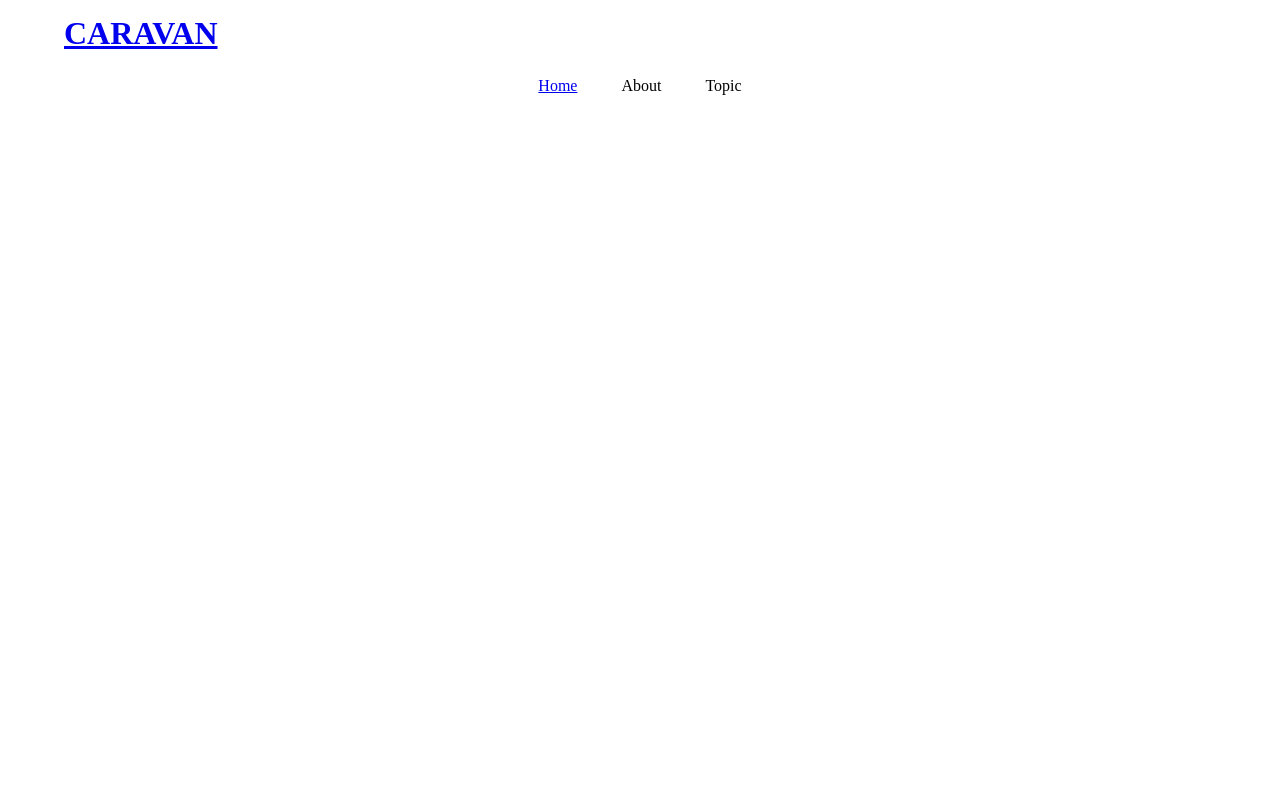
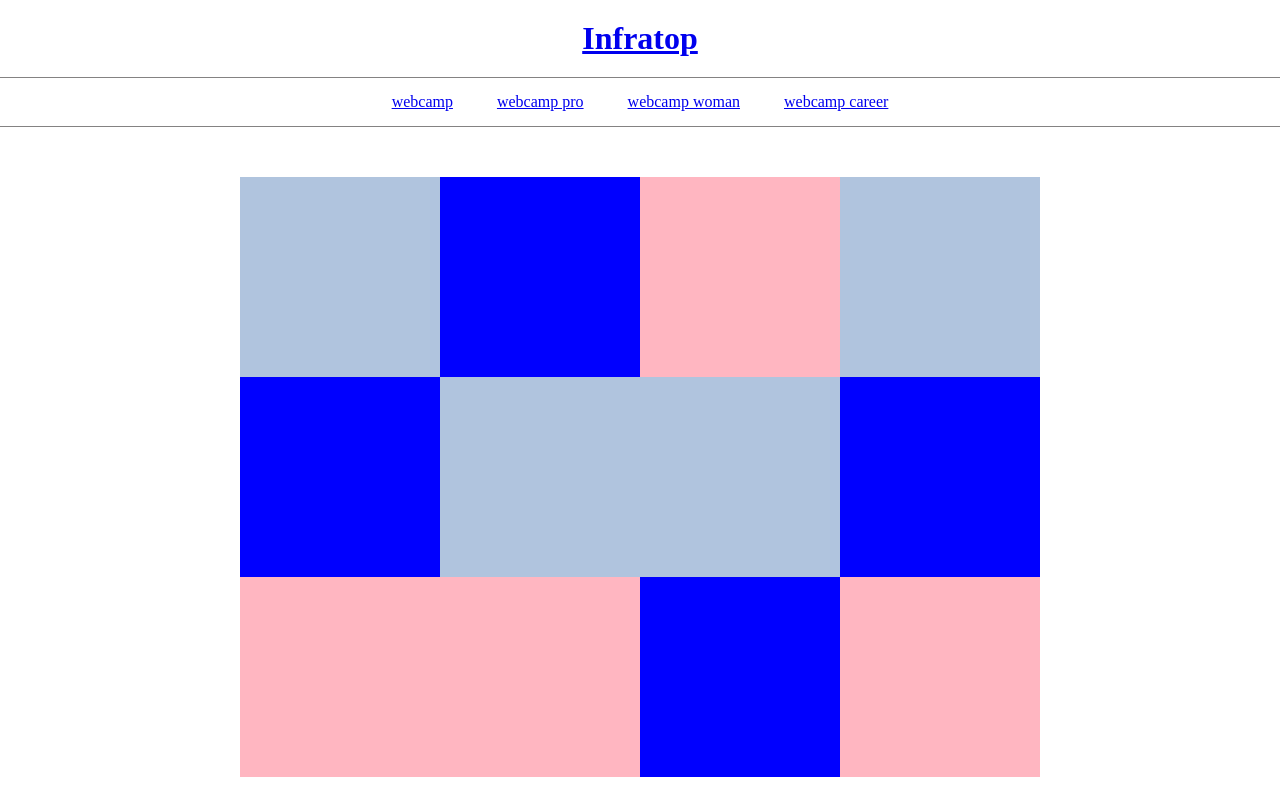
Before and after one commit to JINJIN1103/HTMLENSYU5, a plain HTML site: page index.html in a window 1280 px wide. Shown: the top 800 px of the page. Drawn offline with Linux system fonts and the light colour scheme.

Commit message:
ensyu5 finish

```diff
--- a/index.html
+++ b/index.html
@@ -3,8 +3,9 @@
   <head>
     <meta charset="UTF-8" />
     <!-- CSSファイルの読み込み -->
+    <!-- title -->
     <link rel="stylesheet" href="style.css" />
-    <title>CARAVAN</title>
+    <title >Ensyu5</title>
   </head>
 
   <body>
@@ -12,7 +13,7 @@
     <header>
       <h1 class="heading">
        <a href="index.html">
-        CARAVAN
+        Infratop
        </a>
       </h1>
 
@@ -22,27 +23,52 @@
     <nav>
       <ul class="nav-list">
         <li class="nav-list-item">
-         <a href="index.html">Home</a>
+         <a href="index.html">webcamp</a>
         </li>
-      <li class="nav-list-item">About</li>
-      <li class="nav-list-item">Topic</li>
+      <li class="nav-list-item">
+         <a href="index.html">webcamp pro</a>
+      </li>
+      <li class="nav-list-item">
+        <a href="index.html">webcamp woman</a>
+      </li>
+      <li class="nav-list-item">
+        <a href="index.html">webcamp career</a>
+      </li>
 
       </ul>
 
     </nav>
 
+    <!-- main 5章 -->
+    <div class="main">
+      <div class="box1"></div>
+      <div class="box2"></div>
+      <div class="box3"></div>
+      <div class="box4"></div>
+      <div class="box5"></div>
+      <div class="box6"></div>
+      <div class="box7"></div>
+      <div class="box8"></div>
+      <div class="box9"></div>
+      <div class="box10"></div>
+      <div class="box11"></div>
+      <div class="box12"></div>
+    </div>
 
     <!-- main-visual用のdiv -->
-    <div class="main-visual">
+    <!--
+      <div class="main-visual">
       <div class="main-visual-content"></div>
     </div>
+     -->
 
-    <!-- main用のdiv -->
-    <div class="main">
+    <!-- main用のdiv ---->
+    <!--
+       <div class="main">
       <div class="blog"></div>
       <div class="sidebar"></div>
     </div>
-
+     -->
     <!-- footer -->
     <footer>
       <p class="footer-text">© All rights reserved by Infratop.Inc.</p>
--- a/style.css
+++ b/style.css
@@ -9,16 +9,22 @@ header {
   width: 90%; /* 横幅90% */
   padding: 15px 0;
   margin: 0 auto;
+  text-align: center;
+  padding: 20px;
 }
 
 header.heading {
   font-size: 32px;
+  text-align: center;
+  margin: ;
 }
 
 .nav-list {
   text-align: center;
-  padding: 10px 0;
+  padding: 15px 0;
   margin: 0 auto;
+  border-top: 1px solid #848282;
+  border-bottom: 1px solid #848282;
 }
 
 .nav-list-item {
@@ -38,10 +44,71 @@ header.heading {
 }
 
 .main {
-  width: 840px; /* 横幅840px */
+  width: 800px; /* 横幅840px */
+  margin: 50px auto;
   display: flex; /* Flexboxの利用 */
-  justify-content: center; /* 子要素の横並び・中央寄せ */
-  margin: 0 auto; /* 中央寄せ（左右に余白がないとできない） */
+  flex-wrap: wrap;
+  /* 中央寄せ（左右に余白がないとできない） */
+}
+.box1 {
+  width: 200px;
+  height: 200px;
+  background-color: lightsteelblue;
+}
+.box2 {
+  width: 200px;
+  height: 200px;
+  background-color: blue;
+}
+.box3 {
+  width: 200px;
+  height: 200px;
+  background-color: lightpink;
+}
+.box4 {
+  width: 200px;
+  height: 200px;
+  background-color: lightsteelblue;
+}
+.box5 {
+  width: 200px;
+  height: 200px;
+  background-color: blue;
+}
+.box6 {
+  width: 200px;
+  height: 200px;
+  background-color: lightsteelblue;
+}
+.box7 {
+  width: 200px;
+  height: 200px;
+  background-color: lightsteelblue;
+}
+.box8 {
+  width: 200px;
+  height: 200px;
+  background-color: blue;
+}
+.box9 {
+  width: 200px;
+  height: 200px;
+  background-color: lightpink;
+}
+.box10 {
+  width: 200px;
+  height: 200px;
+  background-color: lightpink;
+}
+.box11 {
+  width: 200px;
+  height: 200px;
+  background-color: blue;
+}
+.box12 {
+  width: 200px;
+  height: 200px;
+  background-color: lightpink;
 }
 
 .blog {
```
